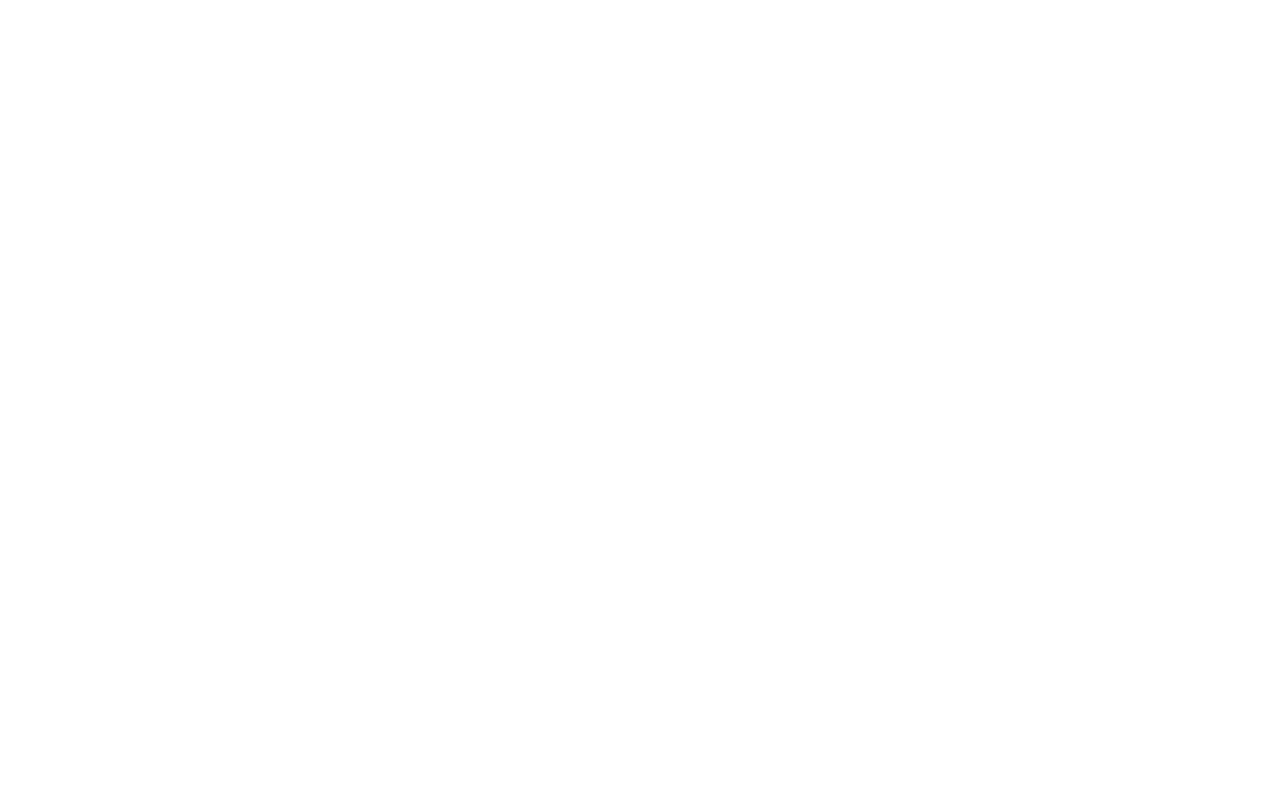
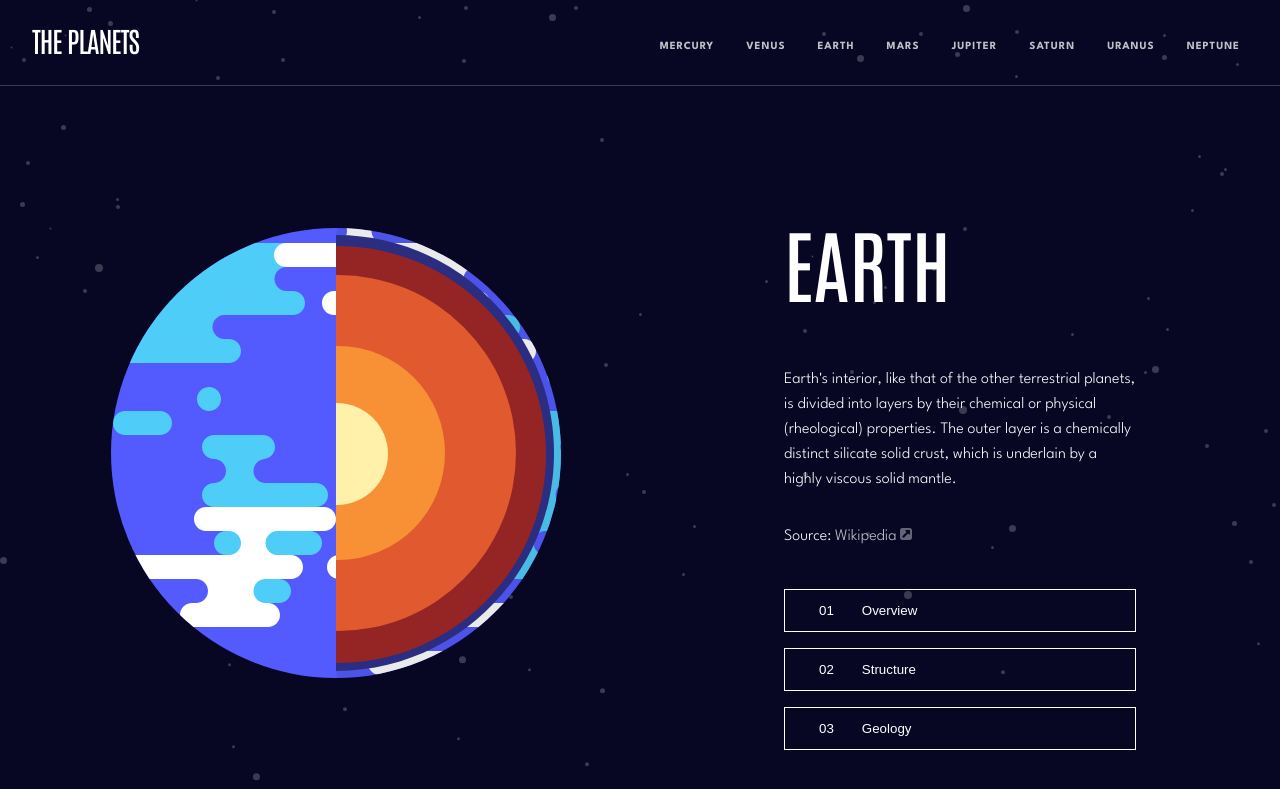
Before and after one commit to jakecreely/planet-react-app, a React (Create React App) app: page /#/1 in a window 1280 px wide. Before the commit this address had no page. Shown: the top 789 px of the page. Built offline with nearby package versions, Linux system fonts and the light colour scheme.

Commit message:
Trying to fix build

```diff
--- a/package.json
+++ b/package.json
@@ -1,6 +1,7 @@
 {
   "name": "react-app",
   "version": "0.1.0",
+  "homepage": ".",
   "private": true,
   "dependencies": {
     "@testing-library/jest-dom": "^5.16.4",
@@ -14,14 +15,13 @@
     "sass": "^1.53.0",
     "web-vitals": "^2.1.4"
   },
-  "homepage": "https://jakecreely.github.io/planet-react-app/",
   "scripts": {
     "start": "react-scripts start",
     "build": "react-scripts build",
     "test": "react-scripts test",
     "eject": "react-scripts eject",
     "predeploy": "npm run build",
-    "deploy": "gh-pages -b master -d build"
+    "deploy": "gh-pages -d build"
   },
   "eslintConfig": {
     "extends": [
--- a/src/App.js
+++ b/src/App.js
@@ -4,8 +4,9 @@
 import 'react-dom';
 import NavBar from './components/NavBar';
 import MainContainer from './components/MainContainer';
+import Test from './components/Test';
 
-import {BrowserRouter as Router, Route, Routes} from 'react-router-dom';
+import {HashRouter, Route, Routes} from 'react-router-dom';
 
 function App() {
 
@@ -29,13 +30,21 @@
 // This data is then passed to the main component
 
   return (
-    <Router>
+    <HashRouter>
     <div className="app">
       <Routes>
-        <Route path='/:name' element={<MainContainer />}/>
+        <Route path='/' element={<Test />}/>
+        <Route path='/:earth' element={<MainContainer name='earth'/>}/>
+        <Route path='/:jupiter' element={<MainContainer name='jupiter'/>}/>
+        <Route path='/:mars' element={<MainContainer name='mars'/>}/>
+        <Route path='/:mercury' element={<MainContainer name='mercury'/>}/>
+        <Route path='/:neptune' element={<MainContainer name='neptune'/>}/>
+        <Route path='/:saturn' element={<MainContainer name='saturn'/>}/>
+        <Route path='/:uranus' element={<MainContainer name='uranus'/>}/>
+        <Route path='/:venus' element={<MainContainer name='venus'/>}/>
       </Routes>
     </div>
-    </ Router>
+    </HashRouter>
   );
 }
 
--- a/src/components/MainContainer.js
+++ b/src/components/MainContainer.js
@@ -6,7 +6,7 @@
 import {useParams} from "react-router-dom";
 import NavBar from './NavBar';
 
-function MainContainer() {
+function MainContainer(props) {
 
     const [planetData, setPlanetData] = useState(null)
     const [isLoading, setLoading] = useState(true)
@@ -23,7 +23,7 @@
         })
         .then(data => {
             const filtered = data.filter(planet => {
-                return planet.name.toLowerCase() === params.name.toLowerCase()
+                return planet.name.toLowerCase() === props.name.toLowerCase()
             })
             setPlanetData(filtered)
             setLoading(false);
--- /dev/null
+++ b/src/components/Test.js
@@ -0,0 +1,10 @@
+import React from 'react';
+import 'react-dom';
+
+function Test() {
+    return (<div >
+Hello
+    </div>)
+}
+
+export default Test
```
